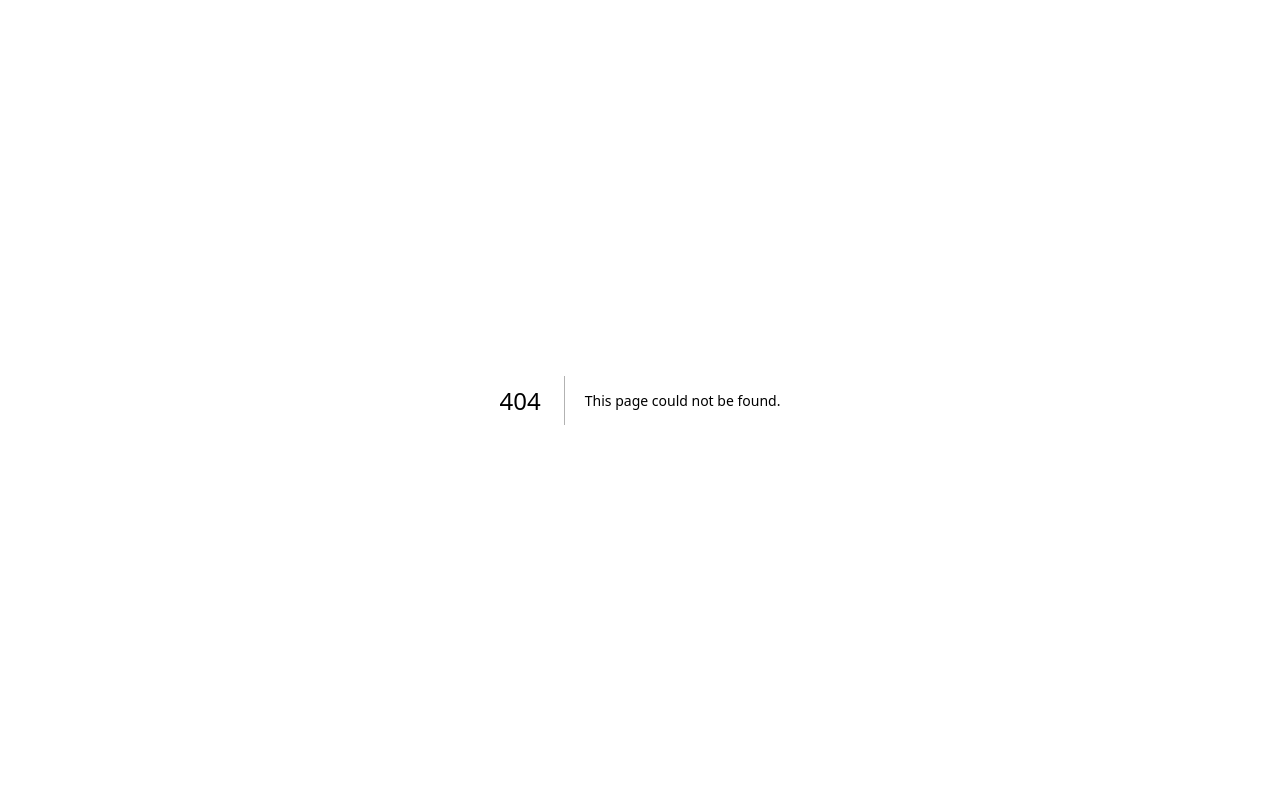
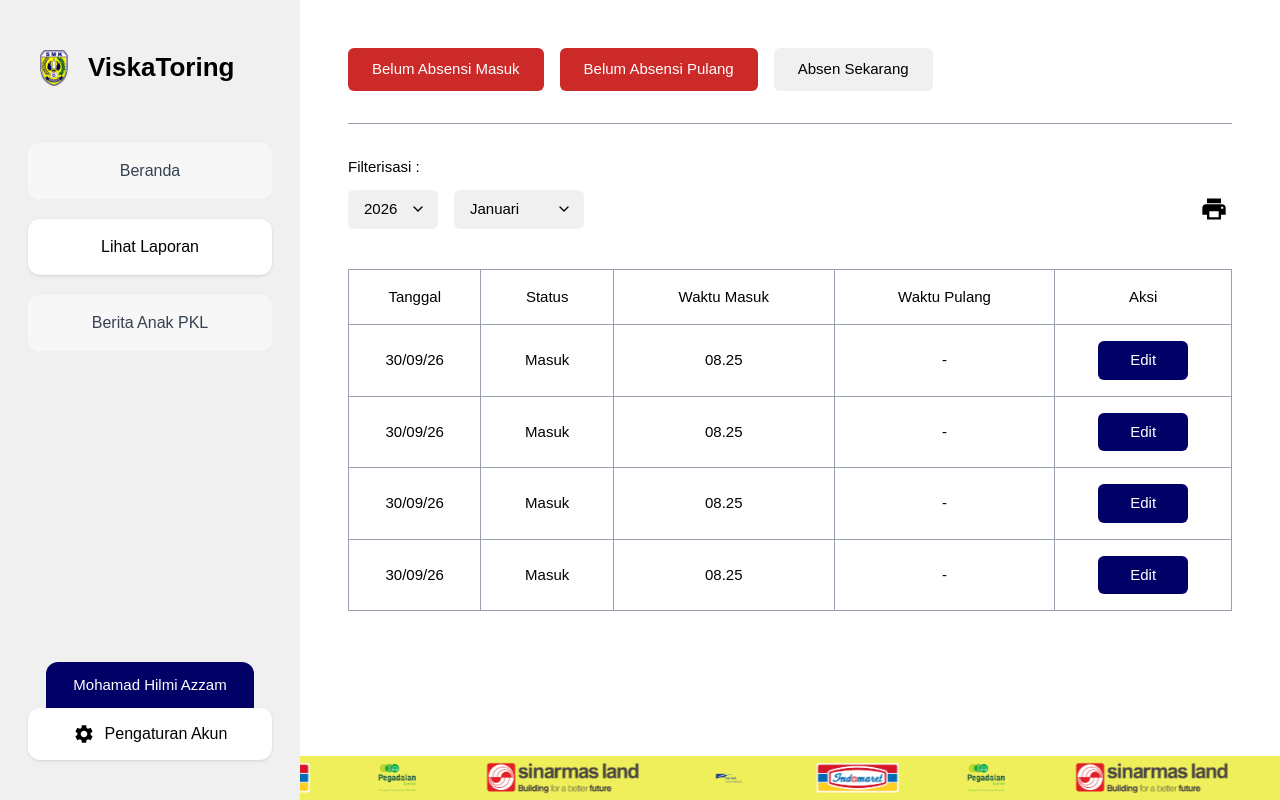
Before and after one commit to hilmi4zzam/ViskaToring-UKK-XII-RPL, a Next.js app: page /dashboard/laporan in a window 1280 px wide. Before the commit this address had no page. Built offline with nearby package versions, Linux system fonts and the light colour scheme; a web font is replaced by a local one.

Commit message:
feat: add berita and laaporan page

```diff
--- /dev/null
+++ b/app/dashboard/berita/page.tsx
@@ -0,0 +1,9 @@
+export default function BeritaPage() {
+  return (
+    <div className="flex-1 flex items-center justify-center w-full h-full min-h-[400px]">
+      <p className="text-[16px] text-black font-medium">
+        Tidak ada berita yang diumumkan
+      </p>
+    </div>
+  );
+}
--- /dev/null
+++ b/app/dashboard/laporan/page.tsx
@@ -0,0 +1,113 @@
+"use client";
+
+import { useState } from 'react';
+
+export default function LaporanPage() {
+  const [selectedYear, setSelectedYear] = useState('2026');
+  const [selectedMonth, setSelectedMonth] = useState('Januari');
+
+  return (
+    <div className="w-full flex flex-col gap-6">
+      {/* Top Buttons */}
+      <div className="flex gap-4">
+        <button className="bg-[#CC2929] text-white text-[15px] font-medium py-2.5 px-6 rounded-md hover:bg-[#B32424] transition-colors">
+          Belum Absensi Masuk
+        </button>
+        <button className="bg-[#CC2929] text-white text-[15px] font-medium py-2.5 px-6 rounded-md hover:bg-[#B32424] transition-colors">
+          Belum Absensi Pulang
+        </button>
+        <button className="bg-[#F0F0F0] text-black text-[15px] font-medium py-2.5 px-6 rounded-md hover:bg-gray-200 transition-colors">
+          Absen Sekarang
+        </button>
+      </div>
+
+      <hr className="border-t border-gray-400 my-2" />
+
+      {/* Filter Section */}
+      <div className="flex flex-col gap-3">
+        <label className="text-[15px] font-medium text-black">Filterisasi :</label>
+        <div className="flex justify-between items-center">
+          <div className="flex gap-4">
+            <div className="relative">
+              <select
+                value={selectedYear}
+                onChange={(e) => setSelectedYear(e.target.value)}
+                className="appearance-none bg-[#F0F0F0] text-black text-[15px] font-medium py-2 pl-4 pr-10 rounded-md outline-none cursor-pointer"
+              >
+                <option value="2026">2026</option>
+                <option value="2025">2025</option>
+              </select>
+              <div className="absolute right-3 top-1/2 -translate-y-1/2 pointer-events-none">
+                <svg width="16" height="16" viewBox="0 0 24 24" fill="none" stroke="currentColor" strokeWidth="2" strokeLinecap="round" strokeLinejoin="round">
+                  <polyline points="6 9 12 15 18 9"></polyline>
+                </svg>
+              </div>
+            </div>
+
+            <div className="relative">
+              <select
+                value={selectedMonth}
+                onChange={(e) => setSelectedMonth(e.target.value)}
+                className="appearance-none bg-[#F0F0F0] text-black text-[15px] font-medium py-2 pl-4 pr-10 rounded-md outline-none cursor-pointer"
+              >
+                <option value="Januari">Januari</option>
+                <option value="Februari">Februari</option>
+                <option value="Maret">Maret</option>
+                <option value="April">April</option>
+                <option value="Mei">Mei</option>
+                <option value="Juni">Juni</option>
+                <option value="Juli">Juli</option>
+                <option value="Agustus">Agustus</option>
+                <option value="September">September</option>
+                <option value="Oktober">Oktober</option>
+                <option value="November">November</option>
+                <option value="Desember">Desember</option>
+              </select>
+              <div className="absolute right-3 top-1/2 -translate-y-1/2 pointer-events-none">
+                <svg width="16" height="16" viewBox="0 0 24 24" fill="none" stroke="currentColor" strokeWidth="2" strokeLinecap="round" strokeLinejoin="round">
+                  <polyline points="6 9 12 15 18 9"></polyline>
+                </svg>
+              </div>
+            </div>
+          </div>
+
+          <button className="text-black hover:text-gray-700 transition-colors p-1" title="Cetak Laporan">
+            <svg width="28" height="28" viewBox="0 0 24 24" fill="currentColor">
+              <path d="M19 8H5c-1.66 0-3 1.34-3 3v6h4v4h12v-4h4v-6c0-1.66-1.34-3-3-3zm-3 11H8v-5h8v5zm3-7c-.55 0-1-.45-1-1s.45-1 1-1 1 .45 1 1-.45 1-1 1zm-1-9H6v4h12V3z"/>
+            </svg>
+          </button>
+        </div>
+      </div>
+
+      {/* Table Section */}
+      <div className="w-full bg-white mt-4">
+        <table className="w-full border-collapse border border-gray-400 text-center">
+          <thead>
+            <tr className="border-b border-gray-400">
+              <th className="py-4 px-4 border-r border-gray-400 font-medium text-[15px] text-black w-[15%]">Tanggal</th>
+              <th className="py-4 px-4 border-r border-gray-400 font-medium text-[15px] text-black w-[15%]">Status</th>
+              <th className="py-4 px-4 border-r border-gray-400 font-medium text-[15px] text-black w-[25%]">Waktu Masuk</th>
+              <th className="py-4 px-4 border-r border-gray-400 font-medium text-[15px] text-black w-[25%]">Waktu Pulang</th>
+              <th className="py-4 px-4 font-medium text-[15px] text-black w-[20%]">Aksi</th>
+            </tr>
+          </thead>
+          <tbody>
+            {[...Array(4)].map((_, i) => (
+              <tr key={i} className="border-b border-gray-400 last:border-b-0">
+                <td className="py-4 px-4 border-r border-gray-400 text-[15px] text-black">30/09/26</td>
+                <td className="py-4 px-4 border-r border-gray-400 text-[15px] text-black">Masuk</td>
+                <td className="py-4 px-4 border-r border-gray-400 text-[15px] text-black">08.25</td>
+                <td className="py-4 px-4 border-r border-gray-400 text-[15px] text-black">-</td>
+                <td className="py-4 px-4 text-[15px] flex justify-center">
+                  <button className="bg-[#000066] text-white px-8 py-2 rounded-md font-medium hover:bg-[#000044] transition-colors">
+                    Edit
+                  </button>
+                </td>
+              </tr>
+            ))}
+          </tbody>
+        </table>
+      </div>
+    </div>
+  );
+}
--- a/app/dashboard/layout.tsx
+++ b/app/dashboard/layout.tsx
@@ -33,14 +33,13 @@ export default function DashboardLayout({ children }: { children: React.ReactNod
         </nav>
 
         {/* User Info & Settings */}
-        <div className="flex flex-col gap-4 mt-auto pt-8">
-          <div className="bg-[#000066] text-white text-[15px] font-medium py-3 rounded-xl text-center">
+        <div className="flex flex-col mt-auto pt-8 items-center w-full">
+          <div className="bg-[#000066] w-[85%] text-white text-[15px] font-medium pt-3 pb-6 rounded-t-xl text-center">
             {user.namaAkun}
           </div>
-          <Link href="/dashboard/pengaturan" className="bg-white text-black text-[15px] font-medium py-3 rounded-xl text-center flex items-center justify-center gap-3 shadow-sm hover:bg-gray-50 transition-colors">
-            <svg width="20" height="20" viewBox="0 0 24 24" fill="none" stroke="currentColor" strokeWidth="2" strokeLinecap="round" strokeLinejoin="round">
-              <circle cx="12" cy="12" r="3"></circle>
-              <path d="M19.4 15a1.65 1.65 0 0 0 .33 1.82l.06.06a2 2 0 0 1 0 2.83 2 2 0 0 1-2.83 0l-.06-.06a1.65 1.65 0 0 0-1.82-.33 1.65 1.65 0 0 0-1 1.51V21a2 2 0 0 1-2 2 2 2 0 0 1-2-2v-.09A1.65 1.65 0 0 0 9 19.4a1.65 1.65 0 0 0-1.82.33l-.06.06a2 2 0 0 1-2.83 0 2 2 0 0 1 0-2.83l.06-.06a1.65 1.65 0 0 0 .33-1.82 1.65 1.65 0 0 0-1.51-1H3a2 2 0 0 1-2-2 2 2 0 0 1 2-2h.09A1.65 1.65 0 0 0 4.6 9a1.65 1.65 0 0 0-.33-1.82l-.06-.06a2 2 0 0 1 0-2.83 2 2 0 0 1 2.83 0l.06.06a1.65 1.65 0 0 0 1.82.33H9a1.65 1.65 0 0 0 1-1.51V3a2 2 0 0 1 2-2 2 2 0 0 1 2 2v.09a1.65 1.65 0 0 0 1 1.51 1.65 1.65 0 0 0 1.82-.33l.06-.06a2 2 0 0 1 2.83 0 2 2 0 0 1 0 2.83l-.06.06a1.65 1.65 0 0 0-.33 1.82V9a1.65 1.65 0 0 0 1.51 1H21a2 2 0 0 1 2 2 2 2 0 0 1-2 2h-.09a1.65 1.65 0 0 0-1.51 1z"></path>
+          <Link href="/dashboard/pengaturan" className="w-full bg-white text-black text-[16px] font-medium py-3.5 rounded-xl text-center flex items-center justify-center gap-2.5 shadow-sm hover:bg-gray-50 transition-colors -mt-3 relative z-10">
+            <svg width="22" height="22" viewBox="0 0 24 24" fill="currentColor">
+              <path d="M19.14,12.94c0.04-0.3,0.06-0.61,0.06-0.94c0-0.32-0.02-0.64-0.06-0.94l2.03-1.58c0.18-0.14,0.23-0.41,0.12-0.61 l-1.92-3.32c-0.12-0.22-0.37-0.29-0.59-0.22l-2.39,0.96c-0.5-0.38-1.03-0.7-1.62-0.94L14.4,2.81c-0.04-0.24-0.24-0.41-0.48-0.41 h-3.84c-0.24,0-0.43,0.17-0.47,0.41L9.25,5.35C8.66,5.59,8.12,5.92,7.63,6.29L5.24,5.33c-0.22-0.08-0.47,0-0.59,0.22L2.73,8.87 C2.62,9.08,2.66,9.34,2.86,9.48l2.03,1.58C4.84,11.36,4.8,11.69,4.8,12s0.02,0.64,0.06,0.94l-2.03,1.58 c-0.18,0.14-0.23,0.41-0.12,0.61l1.92,3.32c0.12,0.22,0.37,0.29,0.59,0.22l2.39-0.96c0.5,0.38,1.03,0.7,1.62,0.94l0.36,2.54 c0.05,0.24,0.24,0.41,0.48,0.41h3.84c0.24,0,0.44-0.17,0.47-0.41l0.36-2.54c0.59-0.24,1.13-0.56,1.62-0.94l2.39,0.96 c0.22,0.08,0.47,0,0.59-0.22l1.92-3.32c0.12-0.22,0.07-0.49-0.12-0.61L19.14,12.94z M12,15.6c-1.98,0-3.6-1.62-3.6-3.6 s1.62-3.6,3.6-3.6s3.6,1.62,3.6,3.6S13.98,15.6,12,15.6z"/>
             </svg>
             Pengaturan Akun
           </Link>
```
